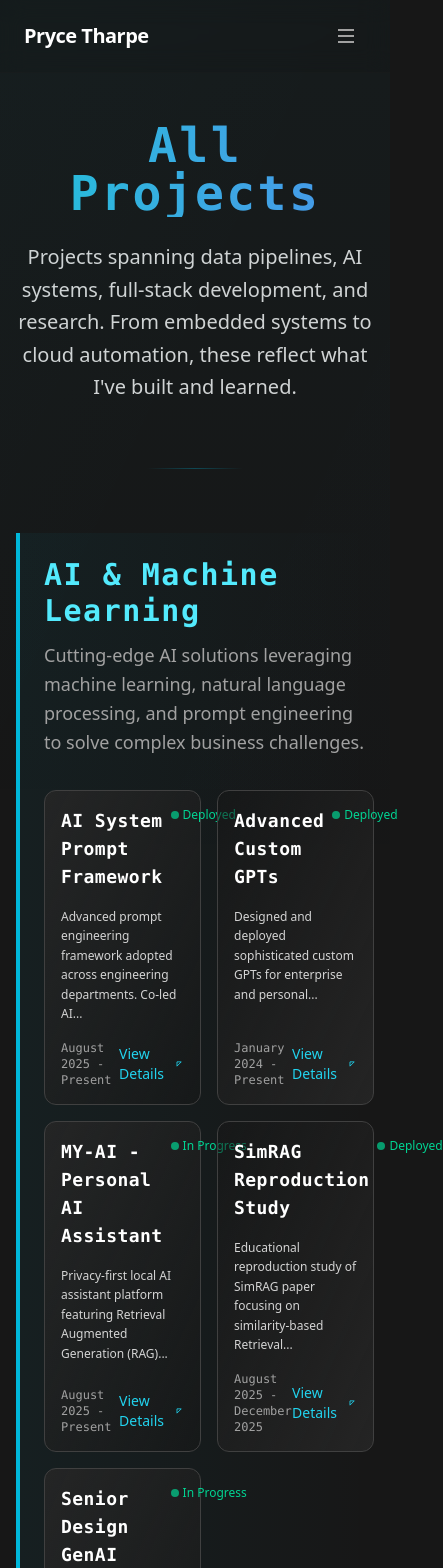
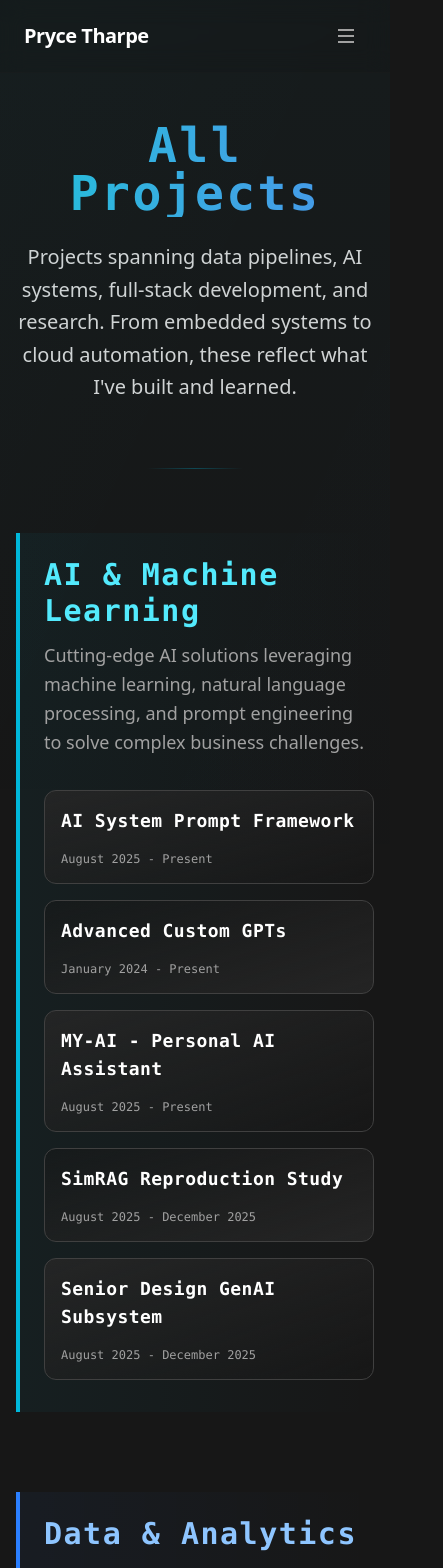
Before and after one commit to tharpep/portfolio, a Next.js app: page /projects in a window 390 px wide. Shown: the top 1568 px of the page, 443 px wide, since content can reach past the window. Built offline with nearby package versions, Linux system fonts and the light colour scheme.

Commit message:
update mobile projects page

```diff
--- a/src/app/projects/page.tsx
+++ b/src/app/projects/page.tsx
@@ -10,13 +10,6 @@ export const metadata: Metadata = {
 
 // Enable static generation for better performance
 export const dynamic = 'force-static';
-
-// Helper function to truncate text to specified number of words
-function truncateWords(text: string, maxWords: number): string {
-  const words = text.split(' ');
-  if (words.length <= maxWords) return text;
-  return words.slice(0, maxWords).join(' ') + '...';
-}
 
 function TechBadge({ tech }: { tech: string }) {
   return (
@@ -42,15 +35,14 @@ function ProjectCard({ project, index }: { project: Project; index: number }) {
         <h3 className="font-bold text-lg md:text-xl font-mono tracking-wide text-white group-hover:text-cyan-300 transition-colors">
           {project.title}
         </h3>
-        <div className="flex items-center gap-1 text-xs text-emerald-400 font-medium flex-shrink-0 ml-2">
+        <div className="hidden md:flex items-center gap-1 text-xs text-emerald-400 font-medium flex-shrink-0 ml-2">
           <div className="w-2 h-2 bg-emerald-400 rounded-full animate-pulse"></div>
           {project.status === 'completed' ? 'Deployed' : 'In Progress'}
         </div>
       </div>
 
-      <p className="text-neutral-300 text-xs md:text-sm leading-relaxed mb-4 flex-grow">
-        <span className="md:hidden">{truncateWords(project.description, 10)}</span>
-        <span className="hidden md:inline line-clamp-3">{project.description}</span>
+      <p className="hidden md:block text-neutral-300 text-sm leading-relaxed mb-4 line-clamp-3 flex-grow">
+        {project.description}
       </p>
 
       <div className="hidden md:flex flex-wrap gap-2 mb-4">
@@ -66,7 +58,7 @@ function ProjectCard({ project, index }: { project: Project; index: number }) {
 
       <div className="flex items-center justify-between mt-auto">
         <span className="text-xs md:text-sm text-neutral-400 font-mono">{project.timeline}</span>
-        <div className="flex items-center text-cyan-400 text-sm font-medium group-hover:translate-x-1 transition-transform">
+        <div className="hidden md:flex items-center text-cyan-400 text-sm font-medium group-hover:translate-x-1 transition-transform">
           View Details
           <svg className="w-4 h-4 ml-1" fill="none" stroke="currentColor" strokeWidth="2" viewBox="0 0 24 24">
             <path d="M7 17l10-10M17 7H7v10"/>
@@ -123,7 +115,7 @@ function CategorySection({ category }: { category: ProjectCategory }) {
           </div>
         </ScrollFadeIn>
 
-        <div className="grid grid-cols-2 gap-4 md:gap-6 md:grid-cols-2 lg:grid-cols-2 items-stretch">
+        <div className="grid gap-4 md:gap-6 md:grid-cols-2 lg:grid-cols-2 items-stretch">
           {category.projects.map((project, index) => (
             <ScrollFadeIn key={project.slug} delay={index * 100} className="h-full">
               <ProjectCard project={project} index={index} />
```
